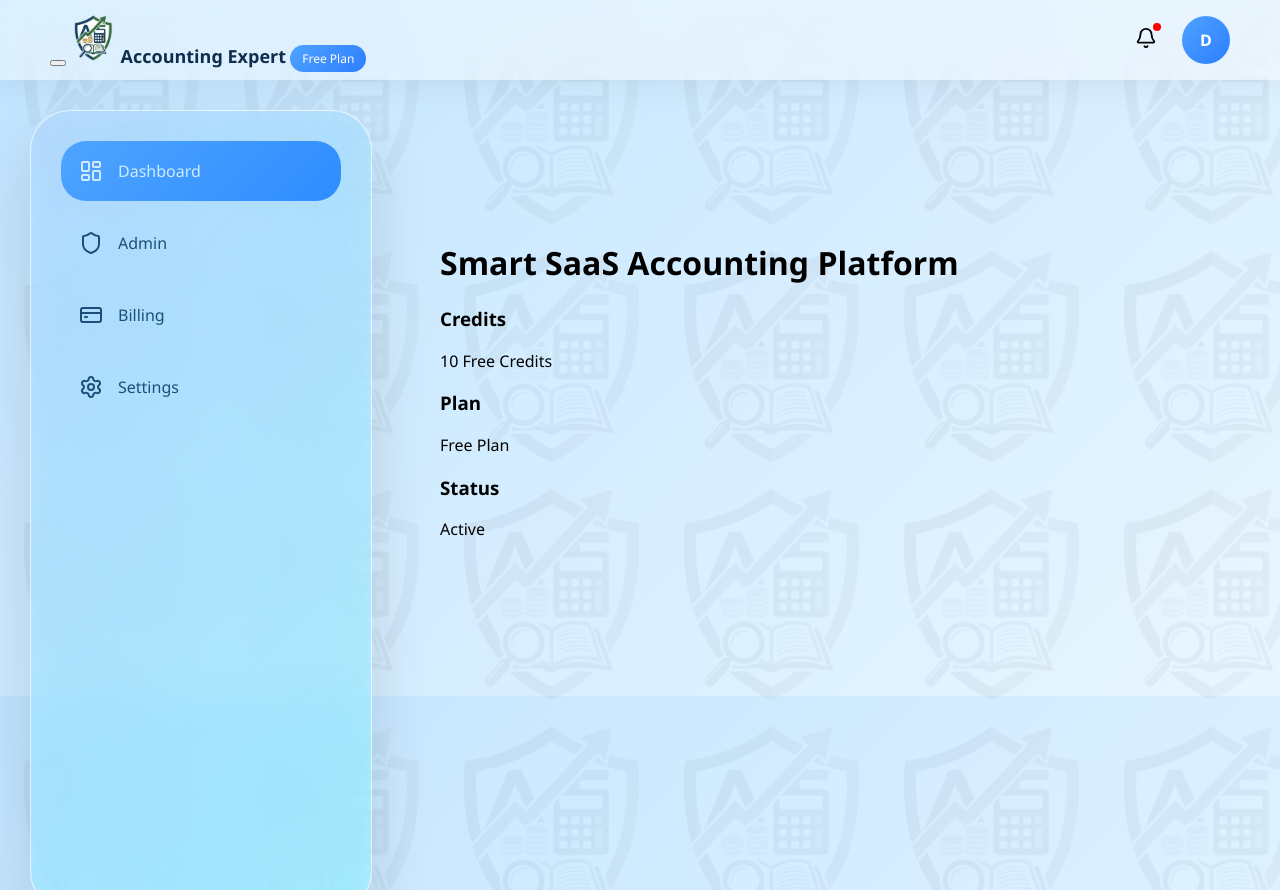
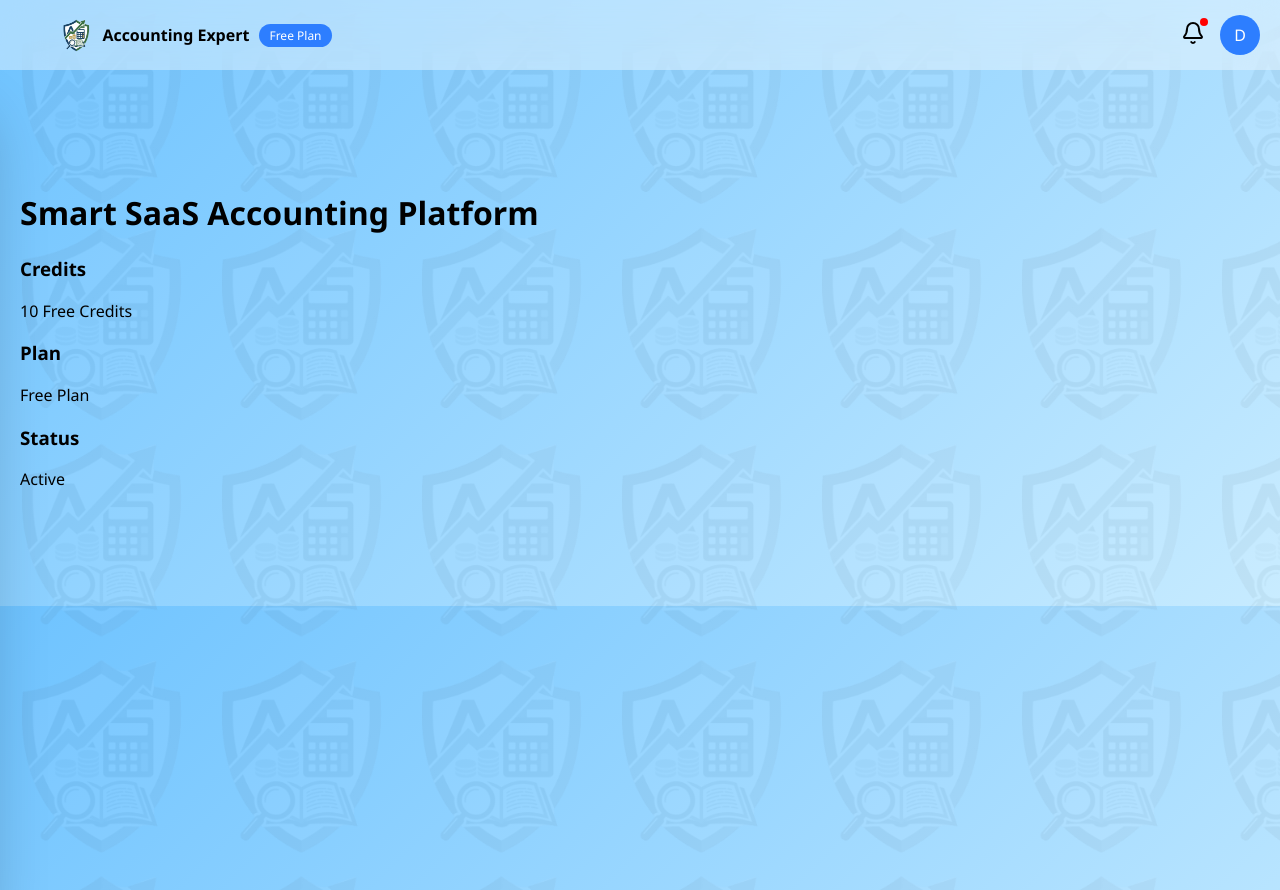
Before and after one commit to debasishbiswas375-bot/AccountingExpert, a FastAPI app: page / in a window 1280 px wide. Run offline with FastAPI, Linux system fonts and the light colour scheme; parts of the project's set-up code (start-up, migrations or seed data) failed here and were passed over.

Commit message:
Update style.css

```diff
--- a/app/static/style.css
+++ b/app/static/style.css
@@ -1,88 +1,175 @@
-/* ===============================
-   ULTRA ENTERPRISE SKY THEME
-================================ */
+/* ===== SKY BACKGROUND ===== */
 
 body {
     margin: 0;
     font-family: 'Segoe UI', sans-serif;
-    background: linear-gradient(135deg, #bfe3ff, #e8f6ff);
+    background: linear-gradient(135deg, #6ec3ff, #c7ebff);
     overflow-x: hidden;
     position: relative;
 }
 
-/* Watermark logo background */
+/* Watermark logo */
 body::before {
     content: "";
     position: fixed;
     inset: 0;
     background-image: url("/static/logo.png");
     background-repeat: repeat;
-    background-size: 220px;
+    background-size: 200px;
     opacity: 0.05;
     filter: grayscale(100%);
     pointer-events: none;
     z-index: -1;
 }
 
-/* ================= TOPBAR ================= */
+/* ===== TOPBAR ===== */
 
 .topbar {
-    height: 80px;
-    background: rgba(255,255,255,0.45);
+    height: 70px;
+    background: rgba(255,255,255,0.4);
     backdrop-filter: blur(20px);
     display: flex;
     justify-content: space-between;
     align-items: center;
-    padding: 0 50px;
-    box-shadow: 0 8px 30px rgba(0,0,0,0.05);
+    padding: 0 20px;
 }
 
-.logo-area {
+.left-section {
     display: flex;
     align-items: center;
-    gap: 14px;
+    gap: 10px;
 }
 
 .logo-img {
-    height: 50px;
+    height: 35px;
 }
 
 .logo-text {
     font-weight: 600;
-    font-size: 18px;
-    color: #0f2e4d;
 }
 
 .plan-badge {
-    background: linear-gradient(135deg, #4fa3ff, #2d7eff);
+    background: #2d7eff;
     color: white;
-    padding: 5px 12px;
-    border-radius: 15px;
+    padding: 3px 10px;
+    border-radius: 12px;
     font-size: 12px;
 }
 
-/* ================= USER ================= */
+/* ===== HAMBURGER ===== */
+
+.hamburger {
+    width: 30px;
+    height: 24px;
+    display: flex;
+    flex-direction: column;
+    justify-content: space-between;
+    border: none;
+    background: transparent;
+    cursor: pointer;
+}
+
+.hamburger span {
+    height: 3px;
+    background: #000;
+    border-radius: 3px;
+}
+
+/* ===== SIDEBAR BUBBLE ===== */
+
+.sidebar {
+    position: fixed;
+    top: 80px;
+    left: -320px;
+    width: 260px;
+    height: calc(100% - 100px);
+    padding: 25px;
+
+    background: rgba(255,255,255,0.25);
+    backdrop-filter: blur(25px);
+    border-radius: 35px;
+
+    box-shadow:
+        0 30px 60px rgba(0,0,0,0.2),
+        inset 0 0 25px rgba(255,255,255,0.5);
+
+    transition: 0.4s ease;
+    z-index: 1000;
+}
+
+.sidebar.show {
+    left: 20px;
+}
+
+/* Sidebar links */
+
+.sidebar a {
+    display: flex;
+    align-items: center;
+    gap: 15px;
+    padding: 15px;
+    border-radius: 20px;
+    text-decoration: none;
+    color: #0f2e4d;
+    margin-bottom: 12px;
+}
+
+.sidebar a:hover {
+    background: rgba(79,163,255,0.3);
+}
+
+.sidebar a.active {
+    background: linear-gradient(135deg, #4fa3ff, #2d7eff);
+    color: white;
+}
+
+/* ===== OVERLAY ===== */
+
+.overlay {
+    position: fixed;
+    inset: 0;
+    background: rgba(0,0,0,0.2);
+    display: none;
+    z-index: 900;
+}
+
+.overlay.show {
+    display: block;
+}
+
+/* ===== MAIN ===== */
+
+.main {
+    padding: 100px 20px;
+}
+
+/* ===== USER & NOTIFICATION ===== */
 
 .top-right {
     display: flex;
     align-items: center;
-    gap: 25px;
+    gap: 15px;
+}
+
+.avatar {
+    width: 40px;
+    height: 40px;
+    border-radius: 50%;
+    background: #2d7eff;
+    color: white;
+    display: flex;
+    align-items: center;
+    justify-content: center;
 }
 
 .notification {
     position: relative;
-    cursor: pointer;
-}
-
-.notification svg {
-    width: 22px;
-    height: 22px;
 }
 
 .notif-dot {
     position: absolute;
-    top: -4px;
-    right: -4px;
+    top: -3px;
+    right: -3px;
     width: 8px;
     height: 8px;
     background: red;
@@ -91,13 +178,12 @@ body::before {
 
 .notification-panel {
     position: absolute;
+    right: 0;
     top: 35px;
-    right: -20px;
-    width: 240px;
+    width: 200px;
     background: white;
-    border-radius: 20px;
-    box-shadow: 0 25px 50px rgba(0,0,0,0.1);
-    padding: 15px;
+    padding: 10px;
+    border-radius: 15px;
     display: none;
 }
 
@@ -105,199 +191,45 @@ body::before {
     display: block;
 }
 
-.notif-item {
-    padding: 10px;
-    border-radius: 12px;
-}
-
-.notif-item:hover {
-    background: #f2f6ff;
-}
-
-.user-profile {
-    position: relative;
-    display: flex;
-    align-items: center;
-    gap: 14px;
-    cursor: pointer;
-}
-
-.avatar {
-    width: 48px;
-    height: 48px;
-    border-radius: 50%;
-    background: linear-gradient(135deg, #4fa3ff, #2d7eff);
-    color: white;
-    display: flex;
-    align-items: center;
-    justify-content: center;
-    font-weight: bold;
-}
-
-.admin-badge {
-    background: #2d7eff;
-    color: white;
-    font-size: 10px;
-    padding: 3px 7px;
-    border-radius: 10px;
-    margin-left: 6px;
-}
-
 .profile-dropdown {
     position: absolute;
     right: 0;
-    top: 70px;
+    top: 45px;
     background: white;
-    width: 180px;
-    border-radius: 15px;
-    box-shadow: 0 15px 35px rgba(0,0,0,0.1);
+    width: 150px;
+    border-radius: 10px;
     display: none;
-}
-
-.profile-dropdown a {
-    display: block;
-    padding: 12px;
-    text-decoration: none;
-    color: #333;
-}
-
-.profile-dropdown a:hover {
-    background: #f2f2f2;
 }
 
 .show-profile {
     display: block;
 }
 
-/* ================= BUBBLE SIDEBAR ================= */
-
-@keyframes glassBreath {
-    0% { backdrop-filter: blur(22px); }
-    50% { backdrop-filter: blur(28px); }
-    100% { backdrop-filter: blur(22px); }
-}
-
-.sidebar {
-    position: fixed;
-    top: 110px;
-    left: 30px;
-    width: 280px;
-    height: calc(100% - 150px);
-    padding: 30px;
-
-    background: rgba(255,255,255,0.25);
-    backdrop-filter: blur(25px);
-    border-radius: 40px;
-    border: 1px solid rgba(255,255,255,0.4);
-
-    box-shadow:
-        0 30px 60px rgba(0,0,0,0.12),
-        inset 0 0 25px rgba(255,255,255,0.3);
-
-    animation: glassBreath 6s ease-in-out infinite;
-    transition: 0.4s ease;
-}
-
-.sidebar::after {
-    content: "";
-    position: absolute;
-    inset: 0;
-    border-radius: 40px;
-    padding: 1px;
-    background: linear-gradient(135deg, #4fa3ff, #00e0ff);
-    opacity: 0.25;
-    pointer-events: none;
-}
-
-.sidebar.collapsed {
-    width: 95px;
-}
-
-.sidebar.collapsed .text,
-.sidebar.collapsed .brand {
-    display: none;
-}
-
-.sidebar a {
-    display: flex;
-    align-items: center;
-    gap: 15px;
-    padding: 18px;
-    border-radius: 25px;
-    text-decoration: none;
-    color: #0f2e4d;
-    margin-bottom: 12px;
-    transition: 0.3s ease;
-}
-
-.sidebar a:hover {
-    background: rgba(79,163,255,0.25);
-    transform: translateY(-3px);
-}
-
-.sidebar a.active {
-    background: linear-gradient(135deg, #4fa3ff, #2d7eff);
-    color: white;
-}
-
-/* ================= MAIN ================= */
-
-.main {
-    margin-left: 360px;
-    padding: 140px 80px;
-    animation: fadePage 0.6s ease;
-}
-
-@keyframes fadePage {
-    from { opacity: 0; transform: translateY(20px); }
-    to { opacity: 1; transform: translateY(0); }
-}
-
-/* ================= LOADER ================= */
+/* ===== LOADER ===== */
 
 .loader {
     position: fixed;
     inset: 0;
-    background: linear-gradient(135deg, #bfe3ff, #e8f6ff);
+    background: #6ec3ff;
     display: flex;
     justify-content: center;
     align-items: center;
     z-index: 9999;
-    transition: opacity 0.5s ease;
 }
 
 .loader.hidden {
-    opacity: 0;
-    pointer-events: none;
+    display: none;
 }
 
 .loader-circle {
-    width: 60px;
-    height: 60px;
+    width: 50px;
+    height: 50px;
     border-radius: 50%;
-    border: 4px solid rgba(79,163,255,0.3);
-    border-top: 4px solid #2d7eff;
+    border: 4px solid rgba(255,255,255,0.5);
+    border-top: 4px solid white;
     animation: spin 1s linear infinite;
 }
 
 @keyframes spin {
     to { transform: rotate(360deg); }
 }
-
-/* ================= MOBILE ================= */
-
-@media (max-width: 900px) {
-
-    .sidebar {
-        left: -320px;
-    }
-
-    .sidebar.collapsed {
-        left: 20px;
-    }
-
-    .main {
-        margin-left: 20px;
-        padding: 120px 20px;
-    }
-}
```
